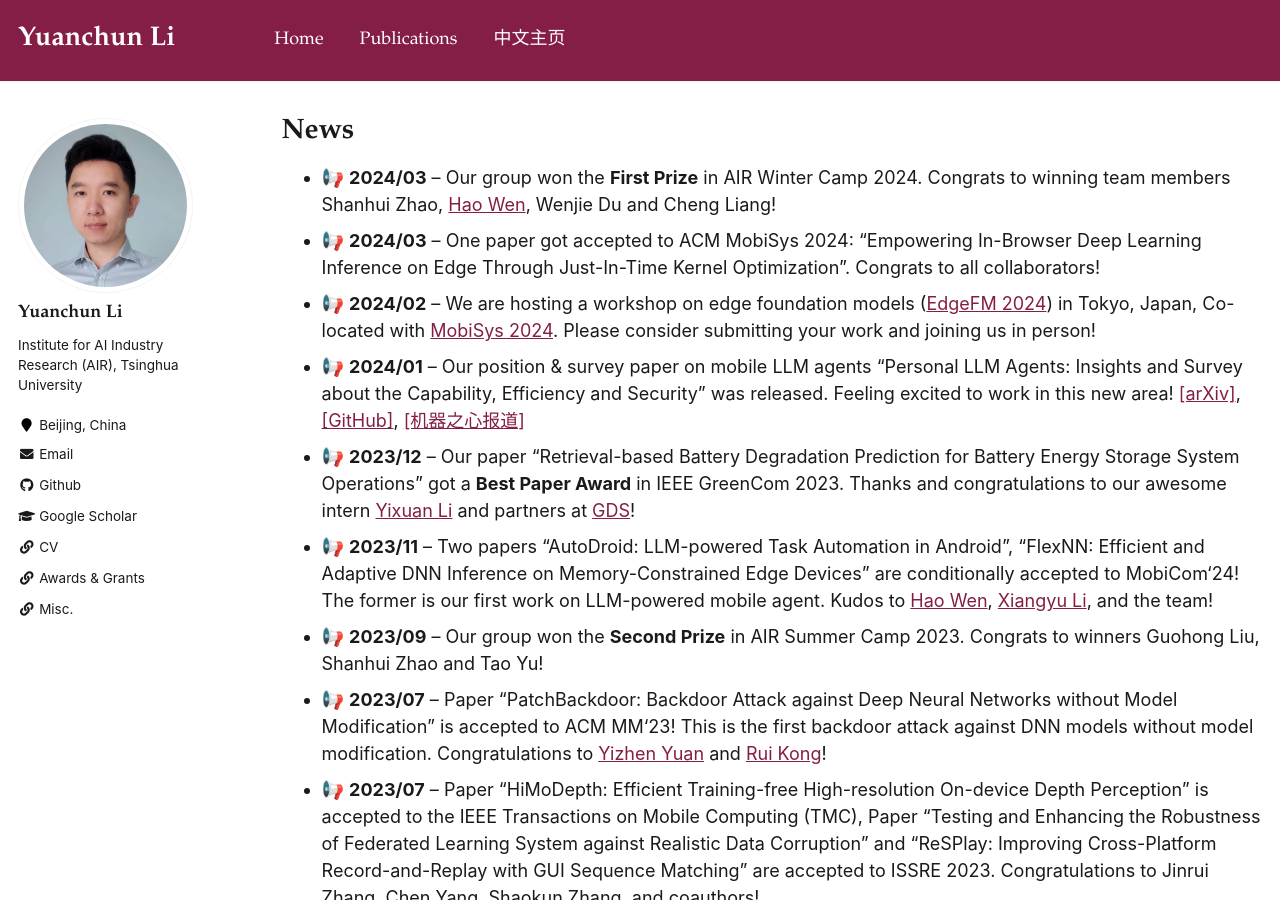
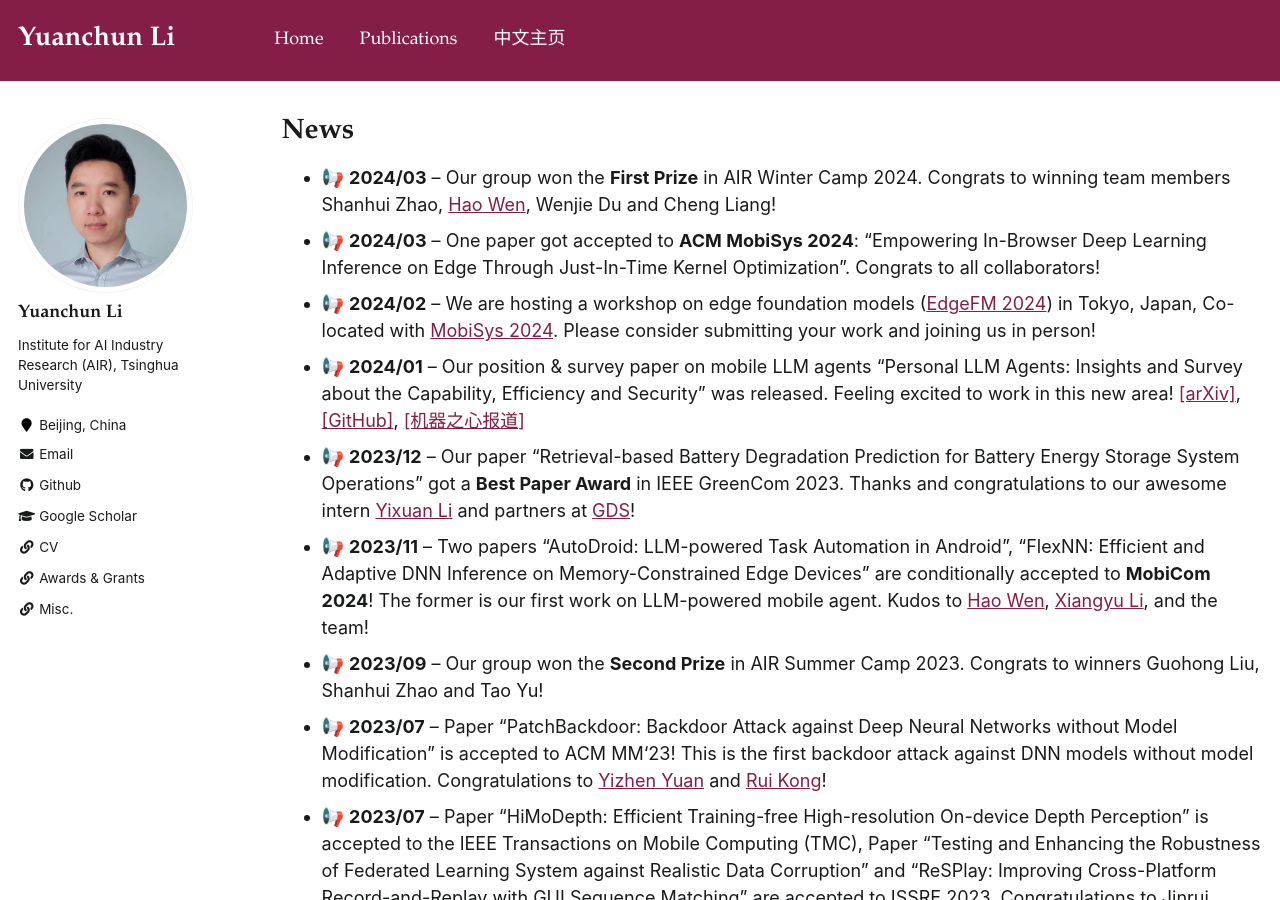
Before and after one commit to yuanchun-li/yuanchun-li.github.io, a Jekyll site: the page built from _pages/news.md, in a window 1280 px wide and 900 px high. Built offline with Jekyll 4.4.1, drawn with Linux system fonts in a browser that asks for light colours.

Commit message:
update format

```diff
--- a/_pages/news.md
+++ b/_pages/news.md
@@ -10,11 +10,11 @@ redirect_from:
 {% include base_path %}
 
 - 📢 **2024/03** -- Our group won the **First Prize** in AIR Winter Camp 2024. Congrats to winning team members Shanhui Zhao, [Hao Wen](https://wenh18.github.io/), Wenjie Du and Cheng Liang!
-- 📢 **2024/03** -- One paper got accepted to ACM MobiSys 2024: "Empowering In-Browser Deep Learning Inference on Edge Through Just-In-Time Kernel Optimization". Congrats to all collaborators!
+- 📢 **2024/03** -- One paper got accepted to **ACM MobiSys 2024**: "Empowering In-Browser Deep Learning Inference on Edge Through Just-In-Time Kernel Optimization". Congrats to all collaborators!
 - 📢 **2024/02** -- We are hosting a workshop on edge foundation models ([EdgeFM 2024](https://edgefm.github.io/)) in Tokyo, Japan, Co-located with [MobiSys 2024](https://www.sigmobile.org/mobisys/2024/). Please consider submitting your work and joining us in person!
 - 📢 **2024/01** -- Our position & survey paper on mobile LLM agents "Personal LLM Agents: Insights and Survey about the Capability, Efficiency and Security" was released. Feeling excited to work in this new area! [[arXiv]](https://arxiv.org/abs/2401.05459), [[GitHub]](https://github.com/MobileLLM/Personal_LLM_Agents_Survey), [[机器之心报道]](https://mp.weixin.qq.com/s/JYB4BzsXhWF8pEUUkvn_GQ)
 - 📢 **2023/12** -- Our paper "Retrieval-based Battery Degradation Prediction for Battery Energy Storage System Operations" got a **Best Paper Award** in IEEE GreenCom 2023. Thanks and congratulations to our awesome intern [Yixuan Li](#) and partners at [GDS](https://www.gds-services.com/en/)!
-- 📢 **2023/11** -- Two papers "AutoDroid: LLM-powered Task Automation in Android", "FlexNN: Efficient and Adaptive DNN Inference on  Memory-Constrained Edge Devices" are conditionally accepted to MobiCom‘24! The former is our first work on LLM-powered mobile agent. Kudos to [Hao Wen](https://wenh18.github.io/), [Xiangyu Li](#), and the team!
+- 📢 **2023/11** -- Two papers "AutoDroid: LLM-powered Task Automation in Android", "FlexNN: Efficient and Adaptive DNN Inference on  Memory-Constrained Edge Devices" are conditionally accepted to **MobiCom 2024**! The former is our first work on LLM-powered mobile agent. Kudos to [Hao Wen](https://wenh18.github.io/), [Xiangyu Li](#), and the team!
 - 📢 **2023/09** -- Our group won the **Second Prize** in AIR Summer Camp 2023. Congrats to winners Guohong Liu, Shanhui Zhao and Tao Yu!
 - 📢 **2023/07** -- Paper "PatchBackdoor: Backdoor Attack against Deep Neural Networks without Model Modification" is accepted to ACM MM‘23! This is the first backdoor attack against DNN models without model modification. Congratulations to [Yizhen Yuan](https://xaiveryuan.github.io) and [Rui Kong](https://rui-kong.github.io/)!
 - 📢 **2023/07** -- Paper "HiMoDepth: Efficient Training-free High-resolution On-device Depth Perception" is accepted to the IEEE Transactions on Mobile Computing (TMC), Paper "Testing and Enhancing the Robustness of Federated Learning System against Realistic Data Corruption" and "ReSPlay: Improving Cross-Platform Record-and-Replay with GUI Sequence Matching" are accepted to ISSRE 2023. Congratulations to Jinrui Zhang, Chen Yang, Shaokun Zhang, and coauthors!
```
Also changed, not shown: _pages/about.md (+1 -1 lines), _pages/publications.md (+1 -1 lines).
